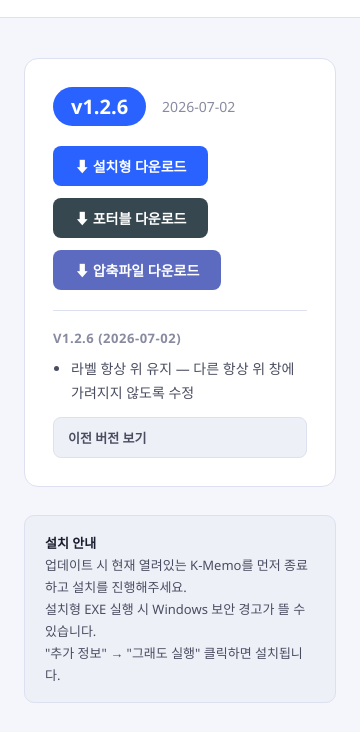
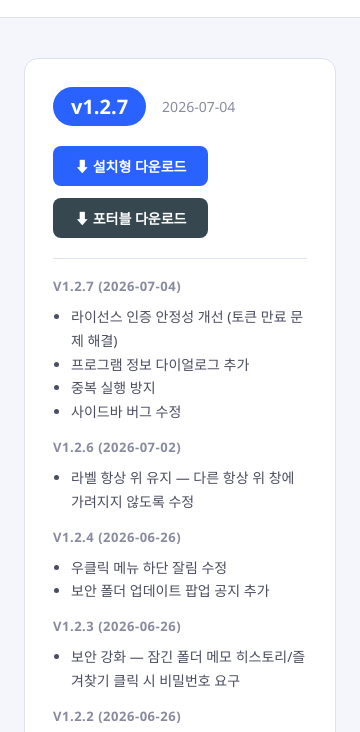
Before and after one commit to regina25846-code/kris-memo, an Electron app: page update/index.html in a window 360 px wide. Shown: the part 72-804 px from the top of the page. Drawn offline with Linux system fonts and the light colour scheme; a web font is replaced by a local one.

Commit message:
feat: K-Memo v1.2.7 다운로드 페이지 업데이트

```diff
--- a/update/index.html
+++ b/update/index.html
@@ -41,12 +41,6 @@
   .note { background: var(--bg3); border: 1px solid var(--border); border-radius: 10px; padding: 16px 20px; font-size: 13px; color: var(--text2); line-height: 1.7; }
   .note strong { color: var(--text); }
 
-  .history-wrap { margin-top: 12px; }
-  .history-wrap > summary { cursor: pointer; padding: 10px 14px; background: var(--bg3); border: 1px solid var(--border); border-radius: 8px; font-size: 13px; font-weight: 700; color: var(--text2); list-style: none; }
-  .history-wrap > summary:hover { background: var(--border); }
-  .history-wrap[open] > summary { border-radius: 8px 8px 0 0; border-bottom: none; }
-  .history-wrap .changelog { border: 1px solid var(--border); border-top: none; border-radius: 0 0 8px 8px; padding: 14px 18px; background: var(--bg2); }
-
   footer { text-align: center; font-size: 12px; color: var(--text3); padding: 40px 0 24px; }
 </style>
 </head>
@@ -63,32 +57,28 @@
 <div class="container">
   <div class="version-card">
     <div class="ver-row">
-      <span class="ver-badge">v1.2.6</span>
-      <span class="ver-date">2026-07-02</span>
+      <span class="ver-badge">v1.2.7</span>
+      <span class="ver-date">2026-07-04</span>
     </div>
     <div class="dl-btns">
-      <a class="dl-btn" href="https://github.com/regina25846-code/kris-memo/releases/download/v1.2.6/K-Memo-Setup-1.2.6.exe">
+      <a class="dl-btn" href="https://github.com/regina25846-code/kris-memo/releases/download/v1.2.7/K-Memo.Setup.1.2.7.exe">
         ⬇ 설치형 다운로드
       </a>
-      <a class="dl-btn portable" href="https://github.com/regina25846-code/kris-memo/releases/download/v1.2.6/K-Memo-1.2.6-portable.exe">
+      <a class="dl-btn portable" href="https://github.com/regina25846-code/kris-memo/releases/download/v1.2.7/K-Memo-1.2.7-portable.exe">
         ⬇ 포터블 다운로드
-      </a>
-      <a class="dl-btn zip" href="https://github.com/regina25846-code/kris-memo/releases/download/v1.2.6/K-Memo-1.2.6-win.zip">
-        ⬇ 압축파일 다운로드
       </a>
     </div>
     <div class="changelog">
-      <div class="changelog-title">v1.2.6 (2026-07-02)</div>
+      <div class="changelog-title">v1.2.7 (2026-07-04)</div>
+      <ul>
+        <li>라이선스 인증 안정성 개선 (토큰 만료 문제 해결)</li>
+        <li>프로그램 정보 다이얼로그 추가</li>
+        <li>중복 실행 방지</li>
+        <li>사이드바 버그 수정</li>
+      </ul>
+      <div class="changelog-title" style="margin-top:14px;">v1.2.6 (2026-07-02)</div>
       <ul>
         <li>라벨 항상 위 유지 — 다른 항상 위 창에 가려지지 않도록 수정</li>
-      </ul>
-    </div>
-    <details class="history-wrap">
-      <summary>이전 버전 보기</summary>
-      <div class="changelog">
-        <div class="changelog-title">v1.2.5 (2026-07-02)</div>
-        <ul>
-          <li>다중 실행 방지 — 이미 실행 중이면 기존 창 포커스</li>
       </ul>
       <div class="changelog-title" style="margin-top:14px;">v1.2.4 (2026-06-26)</div>
       <ul>
@@ -139,7 +129,6 @@
         <li>백업·복원 기능 (JSON 파일로 메모 내보내기/가져오기)</li>
       </ul>
     </div>
-    </details>
   </div>
 
   <div class="note">
```
Lines whose indentation alone changed are shown as unchanged.
